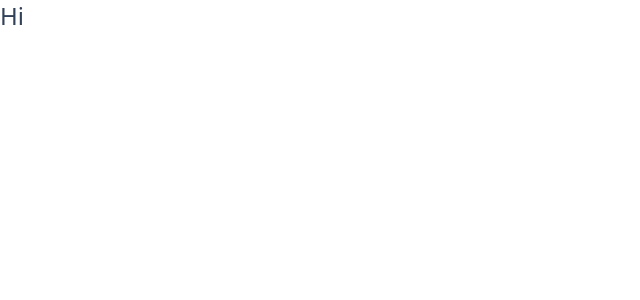
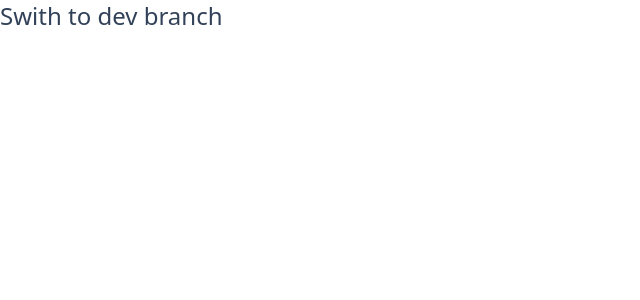
Before and after one commit to DiXap/user-management-app, a React (Vite) app: page / in a window 1280 px wide. Shown: the top 300 px of the page, without its empty margins (0-640 px from the left). Built offline with nearby package versions, Linux system fonts and the light colour scheme.

Commit message:
creates dev branch

```diff
--- a/src/App.jsx
+++ b/src/App.jsx
@@ -1,9 +1,5 @@
 function App() {
-  return (
-    <>
-      <p className="text-2xl text-slate-700">Hi</p>
-    </>
-  )
+  return <p className="text-2xl text-slate-700">Swith to dev branch</p>;
 }
 
 export default App;
```
